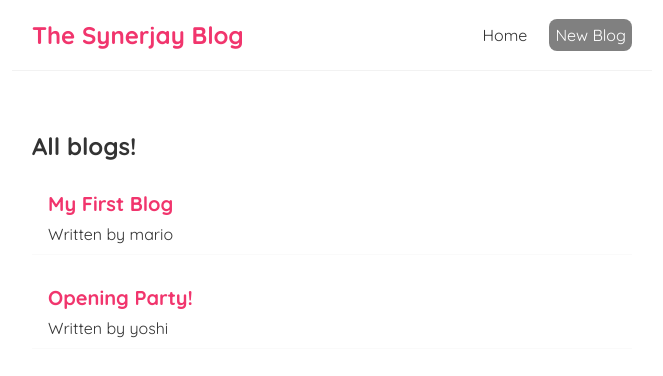
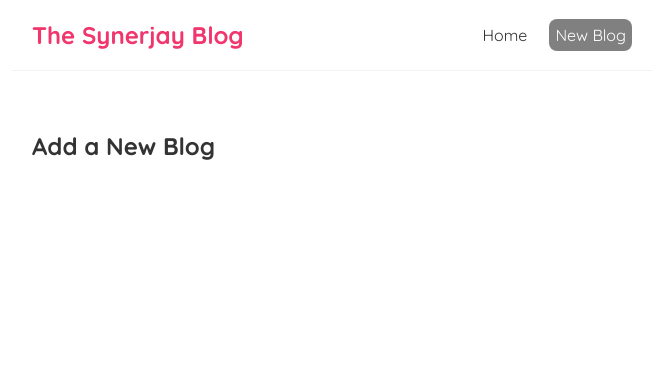
Before and after one commit to synerjay/blogapp, a React (Create React App) app: page /create in a window 1280 px wide. Shown: the top 376 px of the page, without its empty margins (308-971 px from the left). Built offline with nearby package versions, Linux system fonts and the light colour scheme; data requests are answered from the project's data file.

Commit message:
added a Create component and added react router dependency

```diff
--- a/package.json
+++ b/package.json
@@ -8,6 +8,7 @@
     "@testing-library/user-event": "^12.8.1",
     "react": "^17.0.1",
     "react-dom": "^17.0.1",
+    "react-router-dom": "^5.2.0",
     "react-scripts": "4.0.3",
     "web-vitals": "^1.1.0"
   },
--- a/src/App.js
+++ b/src/App.js
@@ -1,16 +1,27 @@
 import Navbar from './Navbar';
 import Home from './Home';
+import { BrowserRouter as Router, Route, Switch } from 'react-router-dom';
+import Create from './Create';
+
 // The App.js is where you put your components together and this Mother Component is being rendered to the index.js file
 function App() {
 
   return (
-    <div className="App">
-      <Navbar />
-      <div className="content">
-      <Home />
-
+    <Router>
+      <div className="App">
+        <Navbar />
+        <div className="content">
+          <Switch>
+            <Route exact path="/">
+              <Home />
+            </Route>
+            <Route path="/create">
+              <Create />
+            </Route>
+          </Switch>
+        </div>
       </div>
-    </div>
+    </Router>
   );
 }
 
--- /dev/null
+++ b/src/Create.js
@@ -0,0 +1,9 @@
+const Create = () => {
+  return (
+    <div className="create">
+      <h2>Add a New Blog</h2>
+    </div>
+   );
+}
+
+export default Create;
--- a/src/Navbar.js
+++ b/src/Navbar.js
@@ -1,14 +1,17 @@
+import { Link } from 'react-router-dom'
+// instead of anchor tags, use Link components from react router to prevent sending request to server so it is much faster
+
 const Navbar = () => {
   return (
     <nav className="navbar">
       <h1>The Synerjay Blog</h1>
       <div className="links">
-        <a href="/">Home</a>
-        <a href="/create" style={{
+        <Link to="/">Home</Link>
+        <Link to="/create" style={{
           color: "white",
           backgroundColor: "gray",
           borderRadius: '8px'
-        }}>New Blog</a>
+        }}>New Blog</Link>
       </div>
     </nav>
 
--- a/src/useFetch.js
+++ b/src/useFetch.js
@@ -9,7 +9,9 @@ const useFetch = (url) => {
   const [error, setError] = useState(null);
 
   useEffect(() => {
-    fetch(url)
+    const abortCont = new AbortController();
+
+    fetch(url, { signal: abortCont.signal })
       .then(res => {
         if(!res.ok) {
           throw Error('could not fetch the data for that resource');
@@ -22,10 +24,16 @@ const useFetch = (url) => {
         setError(null);
       })
       .catch(err => {
-        setIsPending(false);
-        setError(err.message);
-        console.log(err.message);
+        if (err.name === 'AbortError') {
+          console.log('fetch aborted')
+        } else {
+          setIsPending(false);
+          setError(err.message);
+          console.log(err.message);
+        }
       })
+
+      return () => abortCont.abort();
   }, [url]); // dependency array is set to url so that useEffect can refresh wheneber a new URL is set
 
   return { data, isPending, error }
```
Also changed, not shown: 1 other file (tests, documents, lock files or other folders).
